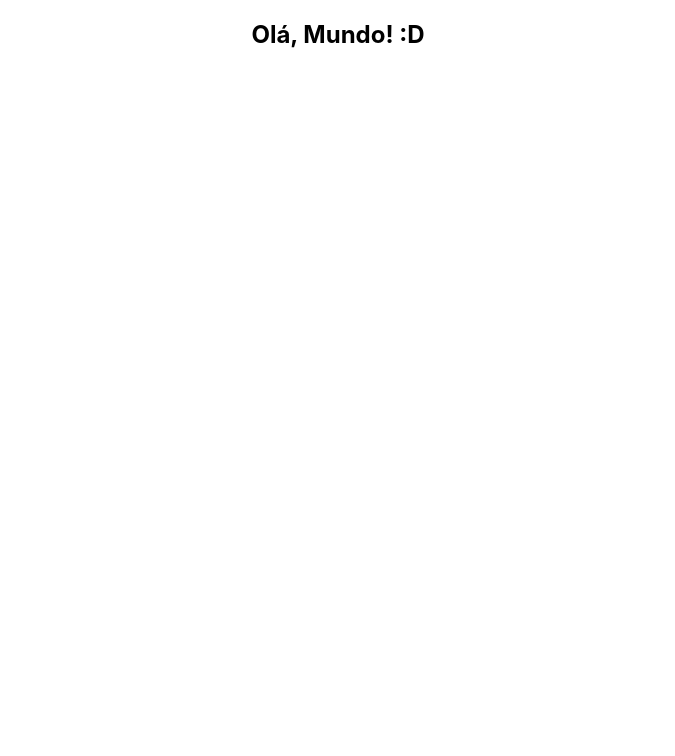
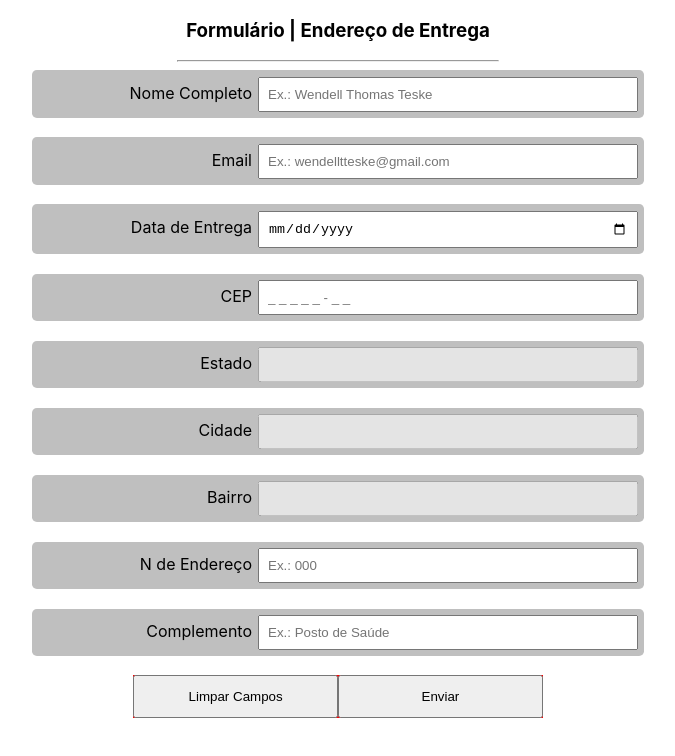
Before and after one commit to wendelltteske/Challenges, a React (Create React App) app: page / in a window 1280 px wide. Shown: the top 756 px of the page, without its empty margins (302-977 px from the left). Built offline with nearby package versions, Linux system fonts and the light colour scheme.

Commit message:
Primeira Etapa | Construindo esqueleto do código

```diff
--- a/src/App.css
+++ b/src/App.css
@@ -1,3 +1,40 @@
 .container {
   text-align: center;
 }
+
+hr {
+  width: 25%;
+}
+
+.container-input {
+  max-width: 600px;
+  margin: auto;
+  width: 50%;
+  padding: 0.4rem;
+  margin-bottom: 1.5%;
+  text-align: right;
+  background-color: rgba(0, 0, 0, 0.25);
+  border-radius: 0.3rem;
+}
+
+.container-input label {
+  margin-right: 1%;
+}
+
+.container-input input {
+  width: 60%;
+  padding: 0.5rem;
+}
+
+.container-buttons {
+  background-color: red;
+  width: 32%;
+  display: flex;
+  margin: auto;
+  justify-content: space-evenly;
+}
+
+.container-buttons button {
+  width: 50%;
+  padding: 0.75rem;
+}
--- a/src/App.js
+++ b/src/App.js
@@ -3,7 +3,50 @@ import "./App.css";
 export default function App() {
   return (
     <div className="container">
-      <h2>Olá, Mundo! :D</h2>
+      <h3>Formulário | Endereço de Entrega</h3>
+      <hr />
+      <form>
+        <div className="container-input">
+          <label>Nome Completo</label>
+          <input type={"text"} placeholder={"Ex.: Wendell Thomas Teske"} />
+        </div>
+        <div className="container-input">
+          <label>Email</label>
+          <input type={"email"} placeholder={"Ex.: wendelltteske@gmail.com"} />
+        </div>
+        <div className="container-input">
+          <label>Data de Entrega</label>
+          <input type={"date"} />
+        </div>
+        <div className="container-input">
+          <label>CEP</label>
+          <input type={"text"} placeholder={"_ _ _ _ _ - _ _"} />
+        </div>
+        <div className="container-input">
+          <label>Estado</label>
+          <input type={"text"} disabled />
+        </div>
+        <div className="container-input">
+          <label>Cidade</label>
+          <input type={"text"} disabled />
+        </div>
+        <div className="container-input">
+          <label>Bairro</label>
+          <input type={"text"} disabled />
+        </div>
+        <div className="container-input">
+          <label>N de Endereço</label>
+          <input type={"number"} placeholder={"Ex.: 000"} />
+        </div>
+        <div className="container-input">
+          <label>Complemento</label>
+          <input type={"text"} placeholder={"Ex.: Posto de Saúde"} />
+        </div>
+      </form>
+      <div className="container-buttons">
+        <button>Limpar Campos</button>
+        <button>Enviar</button>
+      </div>
     </div>
   );
 }
```
